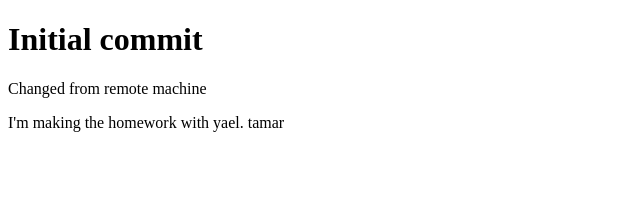
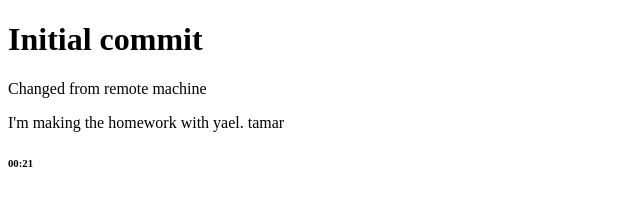
Before and after one commit to yael184/learn-git, a plain HTML site: page index.html in a window 1280 px wide. Shown: the full height of the page, 0-640 px from the left. Drawn offline with Linux system fonts and the light colour scheme.

Commit message:
update other part b2

```diff
--- a/index.html
+++ b/index.html
@@ -9,5 +9,6 @@
     <h1>Initial commit</h1>
     <p>Changed from remote machine</p>
     <p>I'm making the homework with yael. tamar</p>
+    <h6>00:21</h6>
 </body>
 </html>
```
